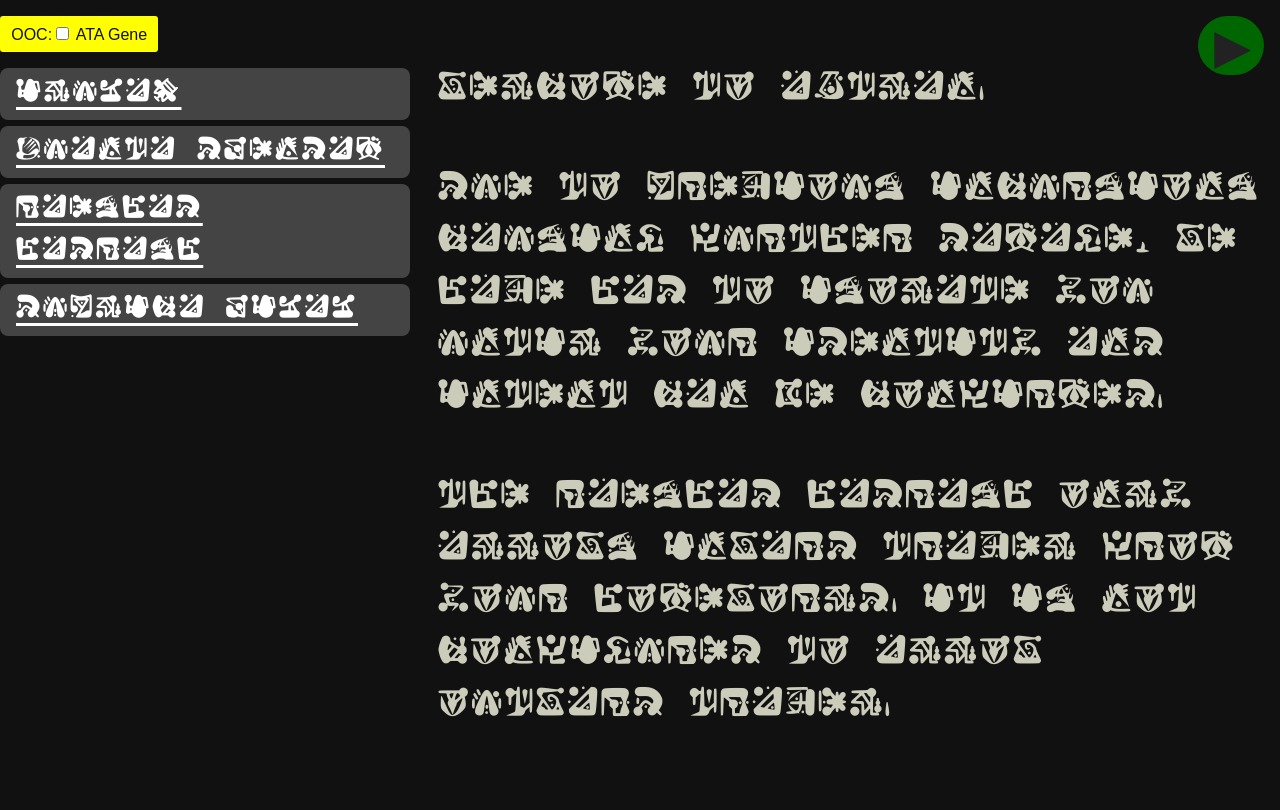
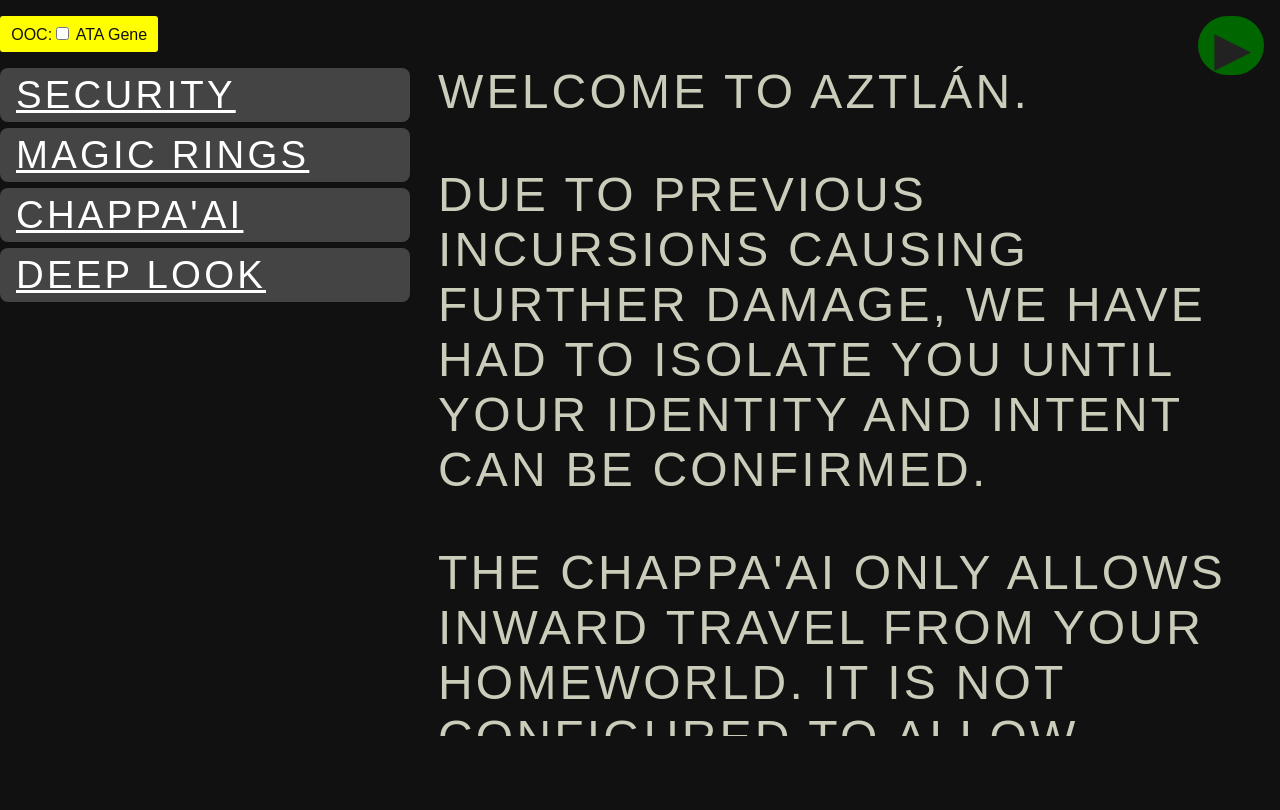
Before and after one commit to indefinitedevil/aztlan-console, a PHP site: page /index.php in a window 1280 px wide. Run offline with PHP 8.4, Linux system fonts and the light colour scheme.

Commit message:
Update header.php

```diff
--- a/header.php
+++ b/header.php
@@ -13,7 +13,7 @@
     });
 </script>
 </head>
-<body>
+<body class="latin">
 <?php
 function translate($item) {
 	if (empty($item['latin'])) {
```
